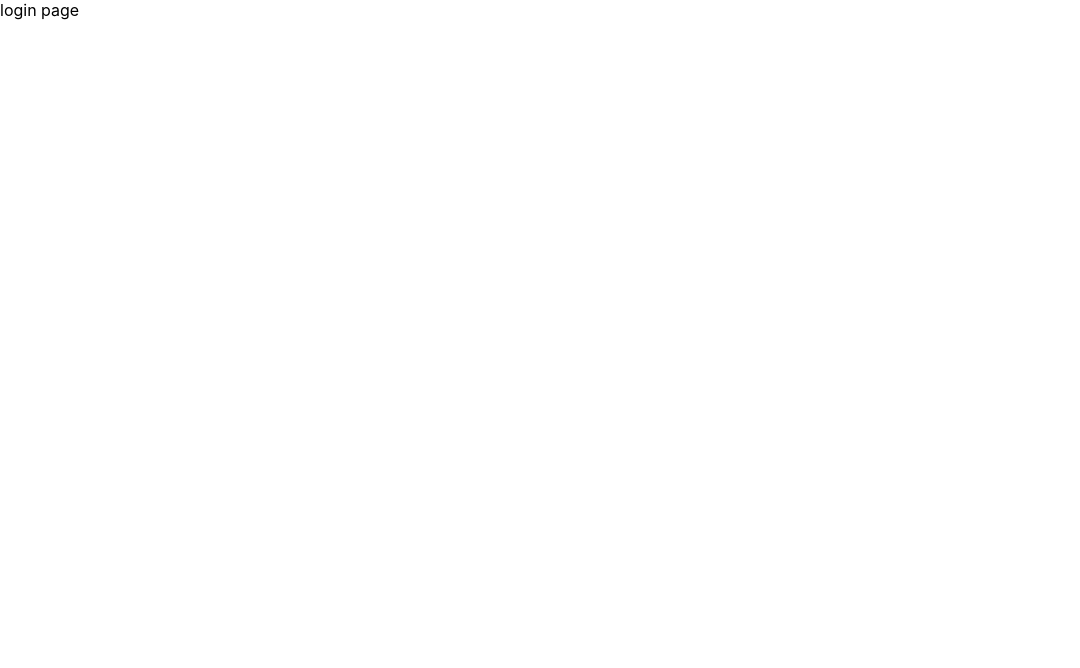
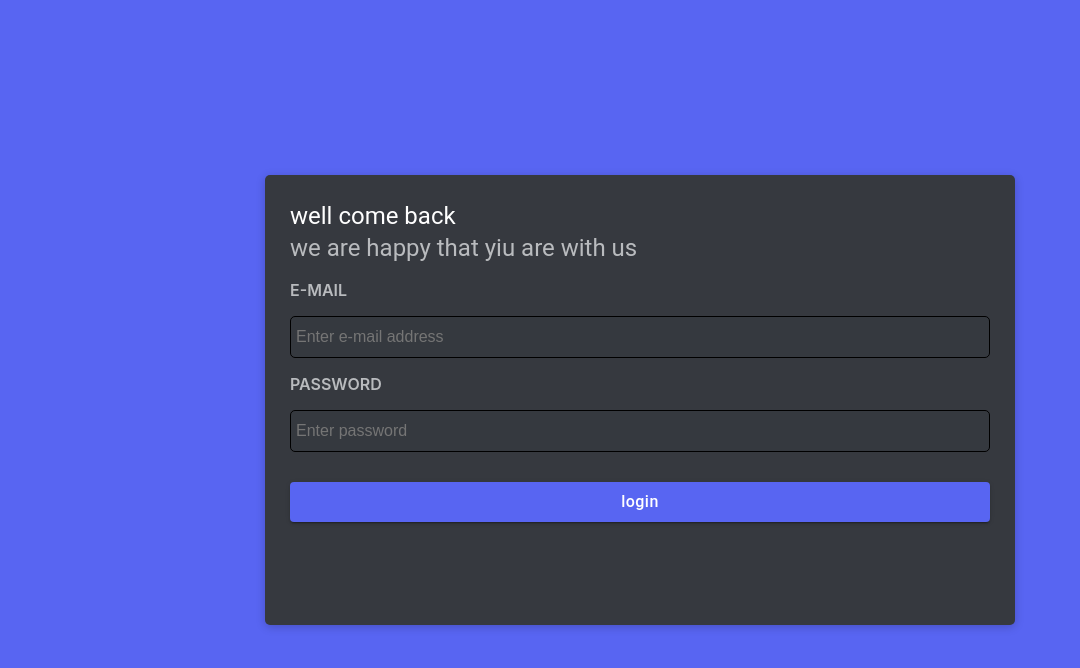
Before and after one commit to Rayyr/clone-discord, a React (Create React App) app in the folder frontend/: page /login in a window 1280 px wide. Shown: the top 668 px of the page, without its empty margins (0-1080 px from the left). Built offline with nearby package versions, Linux system fonts and the light colour scheme.

Commit message:
ginishize login

```diff
--- a/frontend/package.json
+++ b/frontend/package.json
@@ -3,6 +3,8 @@
   "version": "0.1.0",
   "private": true,
   "dependencies": {
+    "@emotion/react": "^11.14.0",
+    "@emotion/styled": "^11.14.1",
     "@mui/material": "^9.0.1",
     "axios": "^1.16.1",
     "cra-template-redux": "2.0.0",
--- /dev/null
+++ b/frontend/src/components/AuthBox.jsx
@@ -0,0 +1,24 @@
+ import React from 'react';
+ import BOX from "@mui/material/Box";
+ import {styled} from '@mui/system';
+
+  const BoxWrapper=styled('div')(
+    {
+        width:"100%",
+        height:"100vh",
+        display:"flex",
+        alignItems:"center",
+        justifyContent:"center",
+background:"#5865f2"    }
+  )
+const AuthBox=(props)=> {
+  return (
+    <BoxWrapper >
+
+<BOX sx={{width:700,height:400,bgcolor:"#36393f",borderRadius:"5px",boxShadow:"0 2px 10px 0 rgb(0 0 0 / 20%)",display:"flex",flexDirection:"column",padding:"25px"}} >{props.children} </BOX>
+    </BoxWrapper >
+
+  );
+}
+
+export default AuthBox;
--- /dev/null
+++ b/frontend/src/components/CustomPrimaryButton.jsx
@@ -0,0 +1,27 @@
+ import React from 'react';
+ import Button from "@mui/material/Button";
+
+
+
+  function CustomPrimaryButton({label,AdditionalStyle,disabled,onClick}) {
+  return (
+    <Button
+    variant="contained"
+    sx={{
+        bgcolor:"#5865f2",
+        color:"white",
+        textTransform:"none",
+        fontSize:"16px",
+        width:"100%",
+        height:"40px"
+    }}
+    style ={AdditionalStyle?AdditionalStyle:{}}
+  disabled={disabled}
+  onClick={onClick}
+  >
+        {label}
+        </Button>
+  );
+}
+
+export default CustomPrimaryButton;
--- /dev/null
+++ b/frontend/src/components/inputWithLabel.jsx
@@ -0,0 +1,46 @@
+import React from "react";
+import { styled } from "@mui/system";
+
+const Wrapper = styled("div")({
+  display: "flex",
+  justifyContent: "center",
+  flexDirection: "column",
+  width: "100%",
+});
+
+const Label = styled("p")({
+  color: "#b9bbbe",
+  textTransform: "uppercase",
+  fontWeight: "600",
+  fontSize: "16px",
+});
+
+const Input = styled("input")({
+  flexGrow: 1,
+  height: "40px",
+  border: "1px solid black",
+  borderRadius: "5px",
+  color: "#35393f",
+  background: "#35393f",
+  margin: 0,
+  fontSize: "16px",
+  padding: "0 5px",
+});
+
+function inputWithLabel(props) {
+  const {value,setValue,label,type,placeholder}=props;
+
+  const handleValueChange=(event)=>{
+    setValue(event.target.value)
+  }
+    return (
+    <Wrapper>
+    <Label>
+      {label}
+    </Label>
+     <Input value={value}  onChange={handleValueChange} type={type}  placeholder={placeholder}/>
+    </Wrapper>
+  );
+}
+
+export default inputWithLabel;
--- /dev/null
+++ b/frontend/src/pages/authPages/login/LoginFooter.jsx
@@ -0,0 +1,17 @@
+ import React from 'react';
+ import CustomPrimaryButton from '../../../components/CustomPrimaryButton';
+
+
+  function LoginFooter({handleLogin,isFormated}) {
+  return (
+    <CustomPrimaryButton
+    label="login"
+    AdditionalStyle={{marginTop:"30px"}}
+    disabled={isFormated}
+    onClick={handleLogin}
+
+    />
+  );
+}
+
+export default LoginFooter;
--- /dev/null
+++ b/frontend/src/pages/authPages/login/LoginHeader.jsx
@@ -0,0 +1,18 @@
+import React from "react";
+import { Typography } from "@mui/material";
+
+function LoginHeader() {
+  return (
+    <>
+      <Typography variant="h5" sx={{color:"white"}}>
+       well come back
+      </Typography>
+
+         <Typography variant="h5" sx={{color:"#b9bbbe"}}>
+       we are happy that yiu are with us
+      </Typography>
+    </>
+  );
+}
+
+export default LoginHeader;
--- /dev/null
+++ b/frontend/src/pages/authPages/login/LoginInputs.jsx
@@ -0,0 +1,26 @@
+ import React from 'react';
+  import InputWithLabel from '../../../components/inputWithLabel';
+function LoginInputs({mail,setmail,password,setpassword}) {
+  return (
+    <>
+    <InputWithLabel
+    value ={mail}
+    setValue={setmail}
+    label="E-mail"
+    type="text"
+    placeholder="Enter e-mail address"
+    />
+
+        <InputWithLabel
+    value ={password}
+    setValue={setpassword}
+    label="password"
+    type="password"
+    placeholder="Enter password"
+    />
+
+        </>
+  );
+}
+
+export default LoginInputs;
--- a/frontend/src/pages/authPages/login/loginPage.jsx
+++ b/frontend/src/pages/authPages/login/loginPage.jsx
@@ -1,8 +1,31 @@
- import React from 'react';
+ import React ,{useState} from 'react';
+  import AuthBox from '../../../components/AuthBox.jsx';
+import LoginHeader from './LoginHeader.jsx';
+import LoginInputs from './LoginInputs.jsx';
+import LoginFooter from './LoginFooter.jsx';
 
 const LoginPage=()=> {
+ const [mail,setMail]=useState('');
+   const [password,setPassword]=useState('');
+   const [isFormated,setIsFormated]=useState(false);
+
+ const handleLogin=()=>{
+  console.log("hi");
+ }
   return (
-    <div>login page</div>
+    <AuthBox>
+      <LoginHeader/>
+           <LoginInputs
+
+           mail={mail}
+           setmail={setMail}
+           password={password}
+           setpassword={setPassword}
+           />
+
+<LoginFooter
+isFormated={isFormated}  handleLogin={handleLogin}/>
+        </AuthBox>
   );
 }
 
--- a/frontend/src/pages/authPages/register/registerPage.jsx
+++ b/frontend/src/pages/authPages/register/registerPage.jsx
@@ -1,8 +1,10 @@
  import React from 'react';
+    import AuthBox from '../../../components/AuthBox.jsx';
+
 
 const RegisterPage=()=> {
   return (
-    <div> RegisterPage</div>
+    <AuthBox> RegisterPage</AuthBox>
   );
 }
 
```
Also changed, not shown: 1 other file (tests, documents, lock files or other folders).
